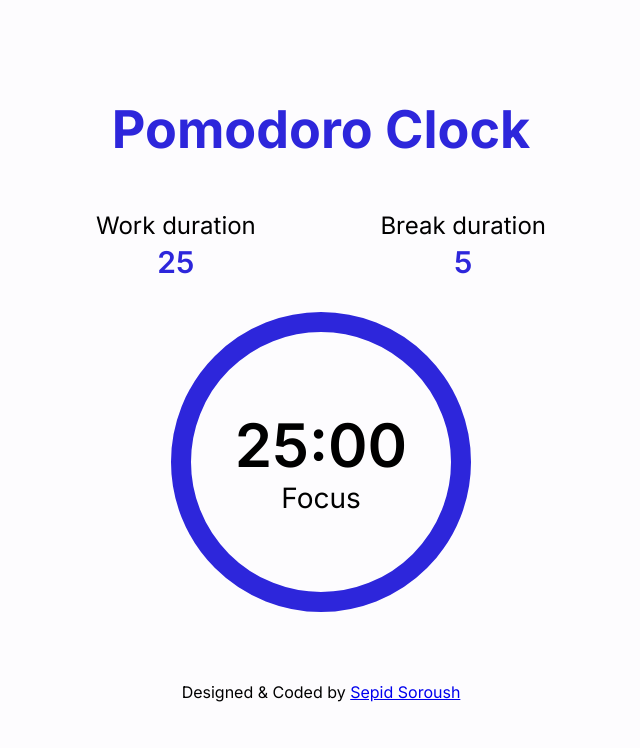
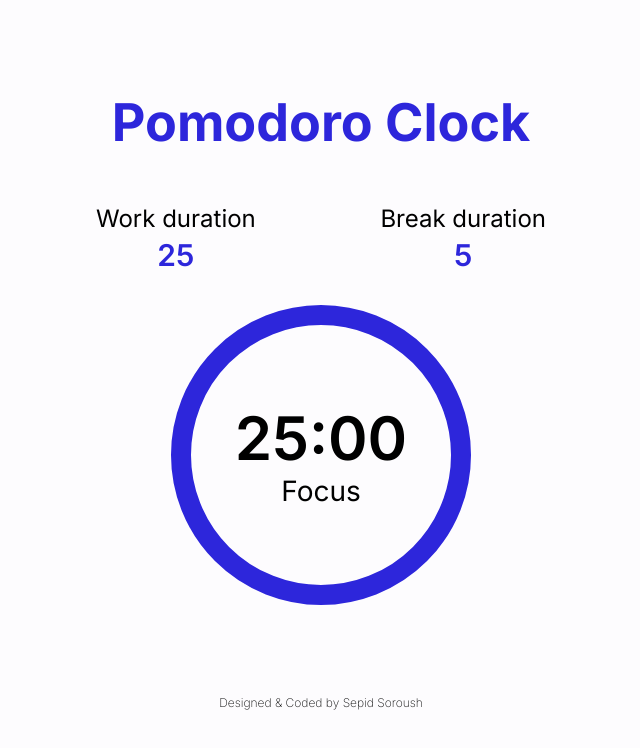
Before and after one commit to sepidsoroush/Pomodoro-Clock-React, a React (Create React App) app: page / in a window 1280 px wide. Shown: the top 748 px of the page, without its empty margins (319-959 px from the left). Built offline with nearby package versions, Linux system fonts and the light colour scheme; some icons are missing.

Commit message:
add style to author

```diff
--- a/src/App.css
+++ b/src/App.css
@@ -88,3 +88,13 @@ h1{
     width: 120px;
     justify-content: space-between;
 }
+.author , .author a{
+    font-size: 12px;
+    margin-top: 20px;
+    color: var(--main-dark);
+    font-weight: 200;
+    text-decoration: none;
+}
+.author a:hover{
+    color: #f06292;
+}
```
